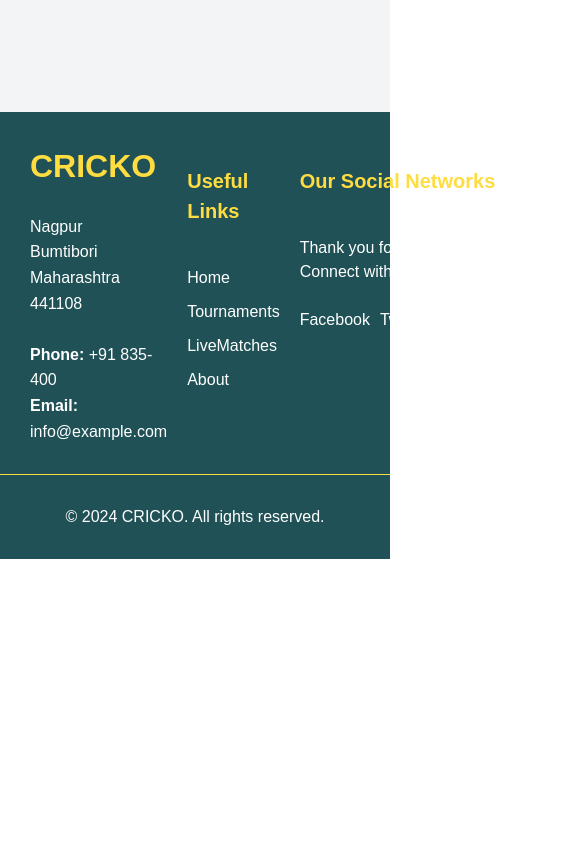
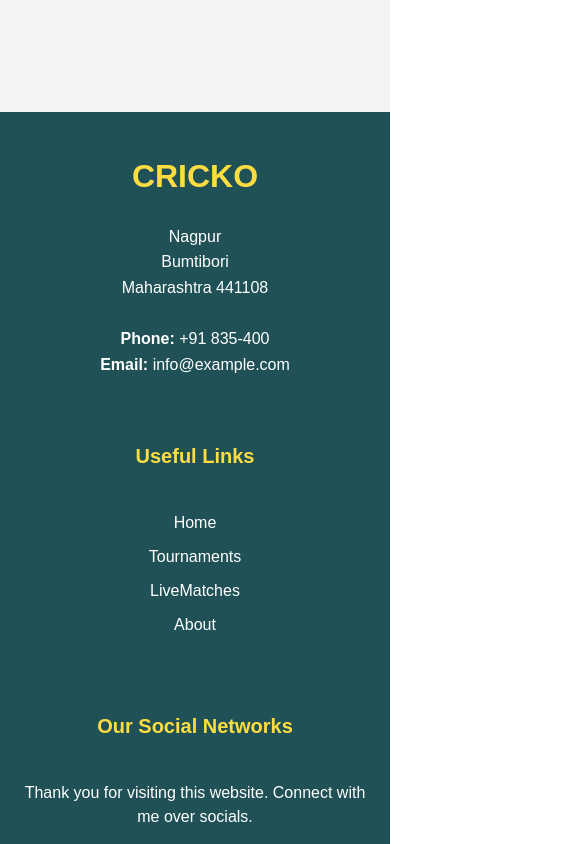
Before and after one commit to hardikh05/CrickO, a React (Create React App) app: page /client5 in a window 390 px wide. Shown: the part 820-1664 px from the top of the page, 585 px wide, since content can reach past the window. Before the commit the page ends 1379 px from the top, so only its background shows below. Built offline with nearby package versions, Linux system fonts and the light colour scheme.

Commit message:
Update Footer.css

```diff
--- a/src/components/Footer.css
+++ b/src/components/Footer.css
@@ -1,3 +1,4 @@
+/* General Footer Styling */
 .footer {
   background-color: #1f5156;
   color: #fff;
@@ -16,11 +17,13 @@
   display: flex;
   justify-content: space-between;
   width: 100%;
+  flex-wrap: wrap;
 }
 
 .footer-section {
   flex: 1;
   margin: 10px;
+  min-width: 250px; /* Prevent sections from getting too small on mobile */
   transition: transform 0.3s ease-in-out;
 }
 
@@ -87,3 +90,40 @@
   border-top: 1px solid #ffdd40;
   margin: 20px 0;
 }
+
+/* Responsive Design */
+
+/* Small screens (phones, less than 600px) */
+@media (max-width: 600px) {
+  .footer-container {
+    flex-direction: column;
+    align-items: center;
+  }
+
+  .footer-section {
+    margin: 20px 0;
+    text-align: center;
+  }
+
+  .footer-social a {
+    display: block;
+    margin-bottom: 10px;
+  }
+}
+
+/* Medium screens (tablets, less than 768px) */
+@media (max-width: 768px) {
+  .footer-top {
+    flex-direction: column;
+    align-items: center;
+  }
+
+  .footer-section {
+    margin: 20px 0;
+    text-align: center;
+  }
+
+  .footer-social a {
+    margin-bottom: 10px;
+  }
+}
```
Lines whose indentation alone changed are shown as unchanged.
